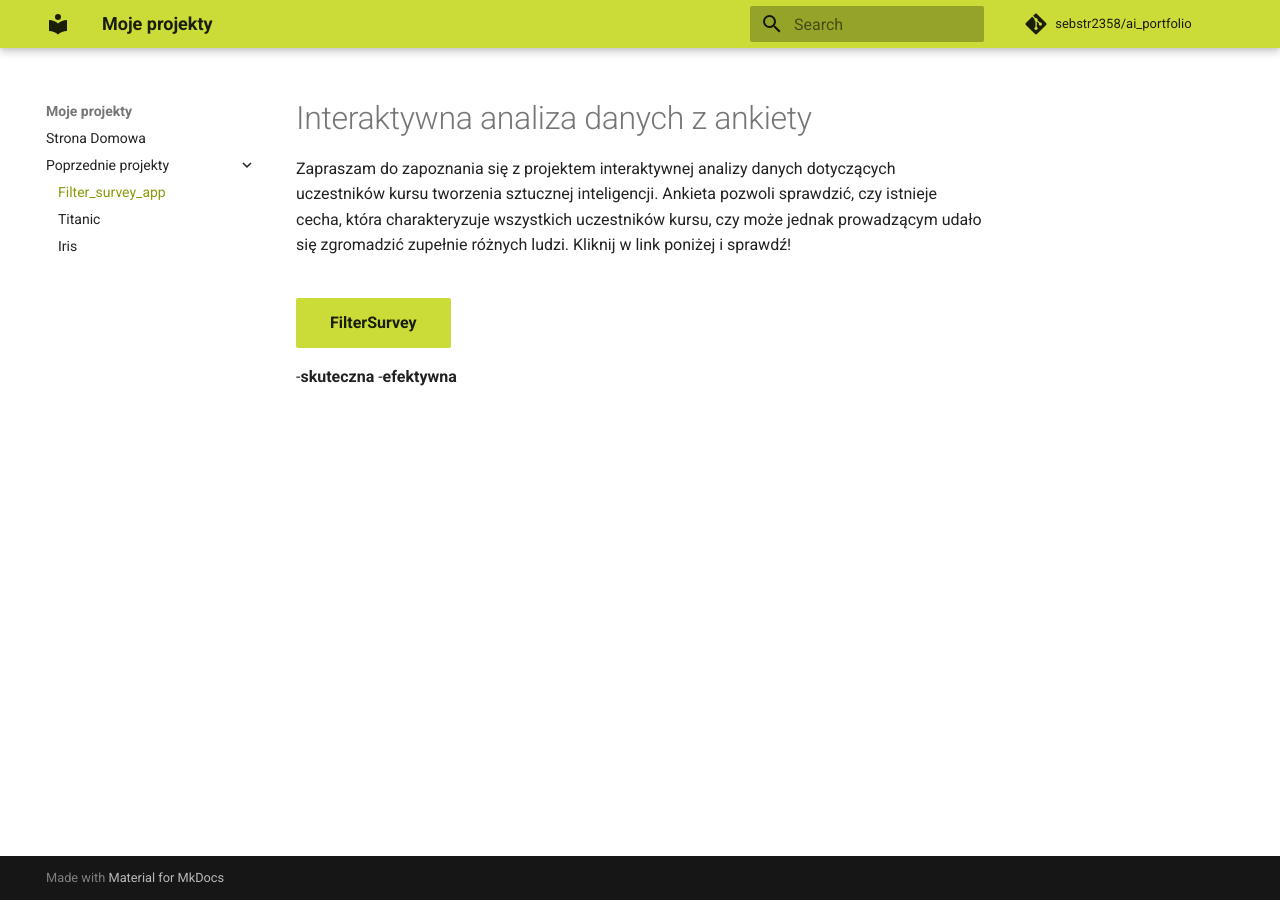
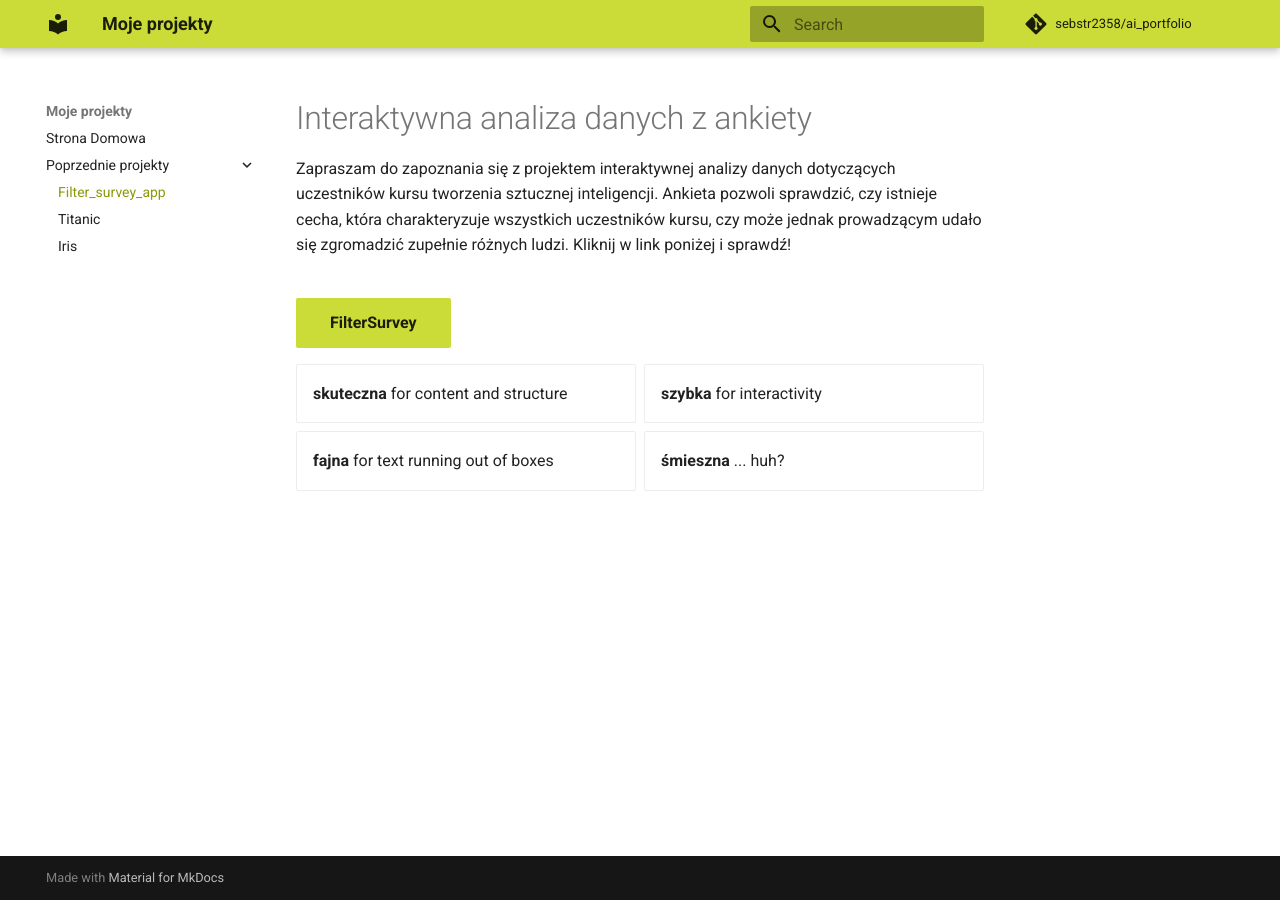
Before and after one commit to sebstr2358/ai_portfolio, an MkDocs documentation site: the page built from docs/filter_survey_app/index.md, in a window 1280 px wide. Built offline with MkDocs 1.6.1 and Material for MkDocs 9.7.7, drawn with Linux system fonts in a browser that asks for light colours; comment, search, counter and statistics services are not loaded.

Commit message:
added grid

```diff
--- a/docs/filter_survey_app/index.md
+++ b/docs/filter_survey_app/index.md
@@ -9,7 +9,9 @@
 <a href="https://filtersurveyapp.streamlit.app/" class="md-button md-button--primary" target='_blank'>FilterSurvey</a>
 <div class="grid cards" markdown>
 
--**skuteczna**
--**efektywna**
+- **skuteczna** for content and structure
+- **szybka** for interactivity
+- **fajna** for text running out of boxes
+- **śmieszna** ... huh?
 
 </div>
```
